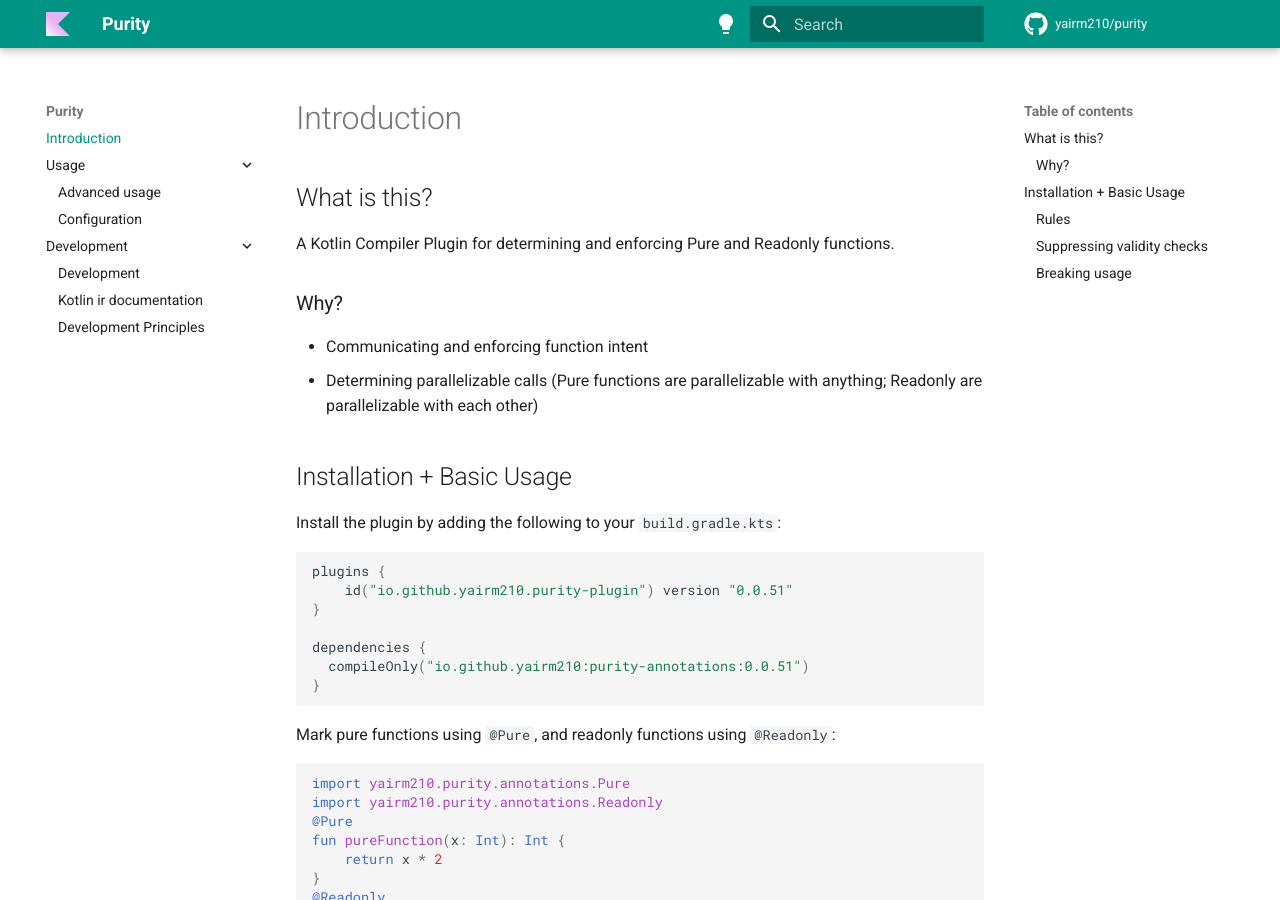
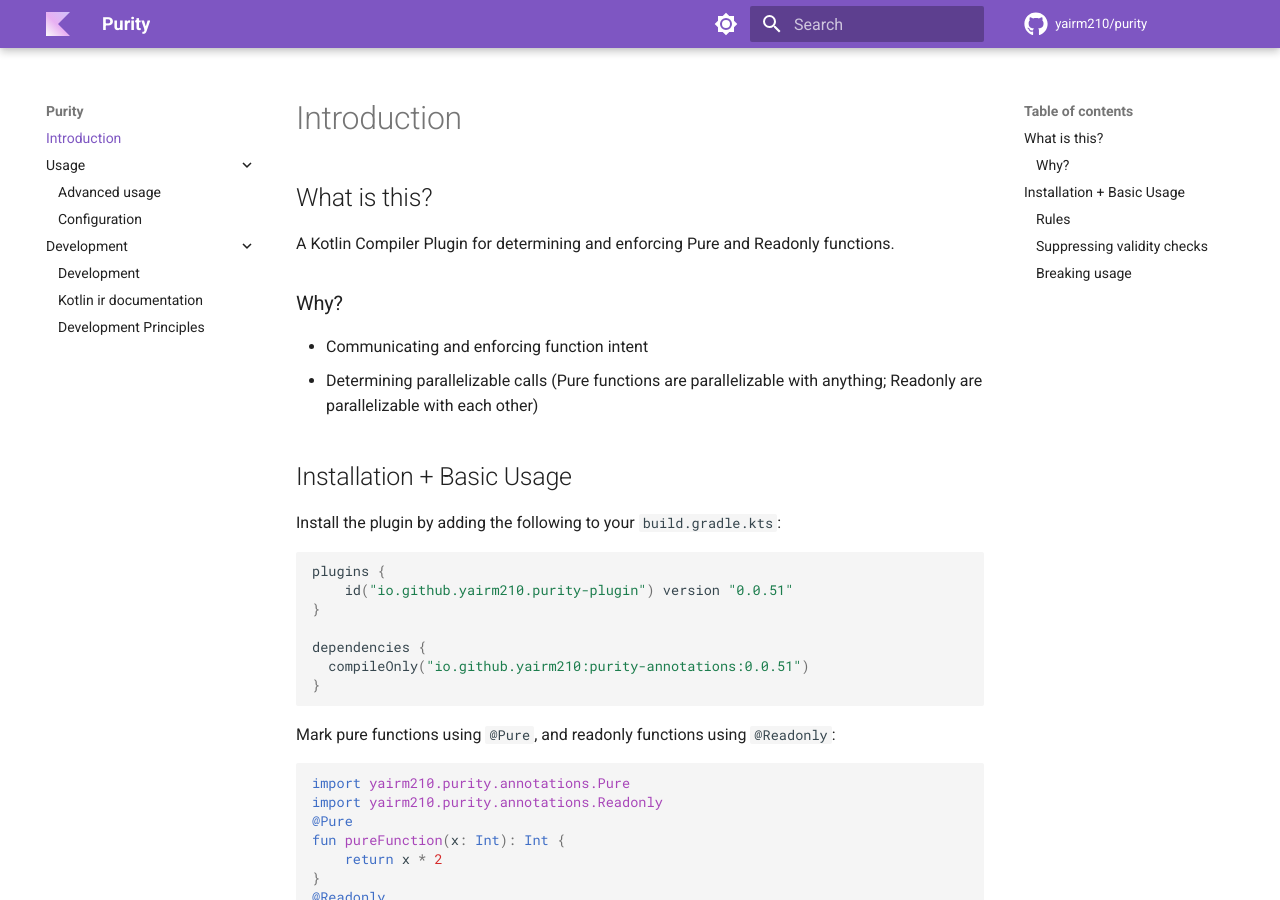
Before and after one commit to yairm210/Purity, an MkDocs documentation site: the page built from docs/index.md, in a window 1280 px wide and 900 px high. Built offline with MkDocs 1.6.1 and Material for MkDocs 9.7.7, drawn with Linux system fonts in a browser that asks for light colours; comment, search, counter and statistics services are not loaded.

Commit message:
mkdocs - testing pallette colors

```diff
--- a/mkdocs.yml
+++ b/mkdocs.yml
@@ -8,16 +8,16 @@ theme:
 
   palette:
     - scheme: default
-      primary: teal
-      accent: amber
+      primary: deep purple
+      accent: purple
       toggle:
-        icon: material/lightbulb
+        icon: material/brightness-7
         name: Switch to dark mode
     - scheme: slate
-      primary: teal
-      accent: amber
+      primary: deep purple
+      accent: purple
       toggle:
-        icon: material/lightbulb-outline
+        icon: material/brightness-4
         name: Switch to light mode
 
   icon:
```
